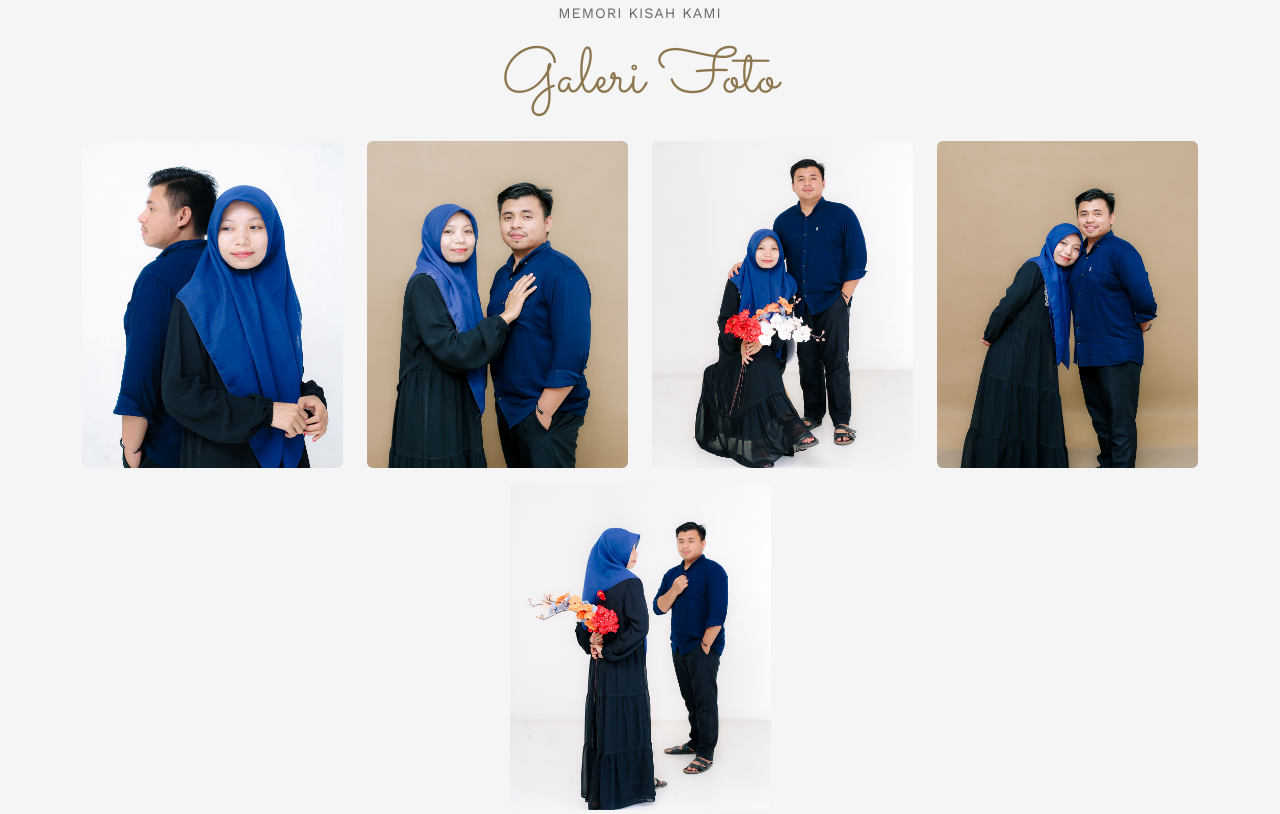
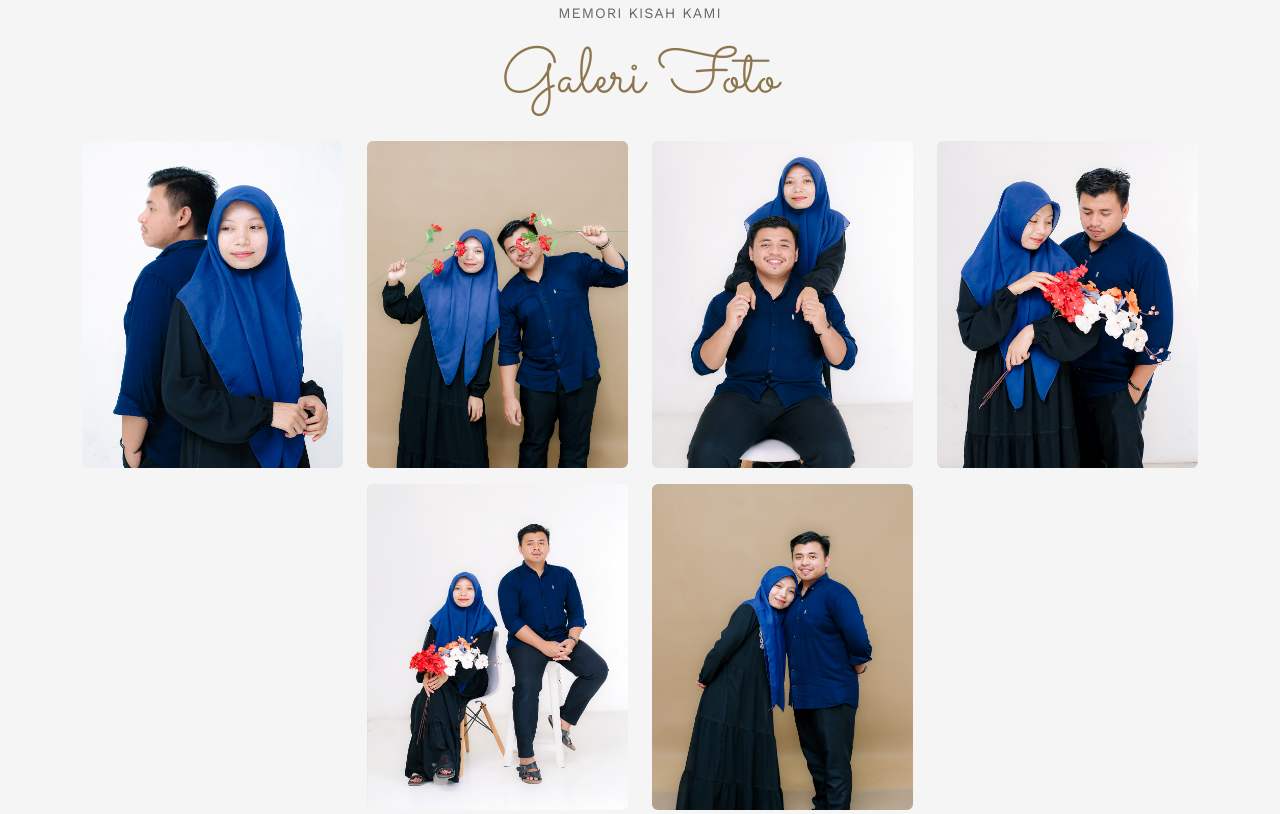
Before and after one commit to alex90521/zainul.muliatun, a plain HTML site: page index.html in a window 1280 px wide. Shown: the part 2873-3687 px from the top of the page. Drawn offline with nearby package versions, Linux system fonts and the light colour scheme; some packages are replaced by stand-ins of ours; a script that the page names is missing.

Commit message:
Update index.html

```diff
--- a/index.html
+++ b/index.html
@@ -162,32 +162,38 @@
 
       <div class="row row-cols-lg-4 row-cols-md-3 row-cols-sm-2 row-cols-1 justify-content-center">
         <div class="col mt-3">
-          <a href="img/3.jpg" data-toggle="lightbox" data-caption="Yahya & Nia 1" data-gallery="mygallery">
-            <img src="img/3.jpg" alt="Yahya & Nia1" class="img-fluid w-100 rounded">
+          <a href="img/3.jpg" data-toggle="lightbox" data-caption="Haqqi&Muliatun" data-gallery="mygallery">
+            <img src="img/3.jpg" alt="Haqqi&Muliatun" class="img-fluid w-100 rounded">
           </a>
         </div>
         <div class="col mt-3">
-          <a href="img/4.jpg" data-toggle="lightbox" data-caption="Yahya & Nia 2"
+          <a href="img/jp1.jpg" data-toggle="lightbox" data-caption="Haqqi&Muliatun"
             data-gallery="mygallery">
-            <img src="img/4.jpg" alt="Yahya & Nia 2" class="img-fluid w-100 rounded">
+            <img src="img/jp1.jpg" alt="Haqqi&Muliatun" class="img-fluid w-100 rounded">
           </a>
         </div>
         <div class="col mt-3">
-          <a href="img/5.jpg" data-toggle="lightbox" data-caption="Yahya & Nia 3"
+          <a href="img/jp2.jpg" data-toggle="lightbox" data-caption="Haqqi&Muliatun"
             data-gallery="mygallery">
-            <img src="img/5.jpg" alt="Yahya & Nia 3" class="img-fluid w-100 rounded">
+            <img src="img/jp2.jpg" alt="Haqqi&Muliatun" class="img-fluid w-100 rounded">
           </a>
         </div>
         <div class="col mt-3">
-          <a href="img/6.jpg" data-toggle="lightbox" data-caption="Yahya & Nia 3"
+          <a href="img/jp3.jpg" data-toggle="lightbox" data-caption="Yahya & Nia 3"
             data-gallery="mygallery">
-            <img src="img/6.jpg" alt="Yahya & Nia 3" class="img-fluid w-100 rounded">
+            <img src="img/jp3.jpg" alt="Haqqi&Muliatun" class="img-fluid w-100 rounded">
           </a>
         </div>
         <div class="col mt-3">
-          <a href="img/2.jpg" data-toggle="lightbox" data-caption="Yahya & Nia 3"
+          <a href="img/jp4.jpg" data-toggle="lightbox" data-caption="Haqqi&Muliatun"
             data-gallery="mygallery">
-            <img src="img/2.jpg" alt="Yahya & Nia 3" class="img-fluid w-100 rounded">
+            <img src="img/jp4.jpg" alt="Haqqi&Muliatun" class="img-fluid w-100 rounded">
+          </a>
+        </div>
+        <div class="col mt-3">
+          <a href="img/6.jpg" data-toggle="lightbox" data-caption="Haqqi&Muliatun"
+            data-gallery="mygallery">
+            <img src="img/6.jpg" alt="Haqqi&Muliatun" class="img-fluid w-100 rounded">
           </a>
         </div>
       </div>
```
